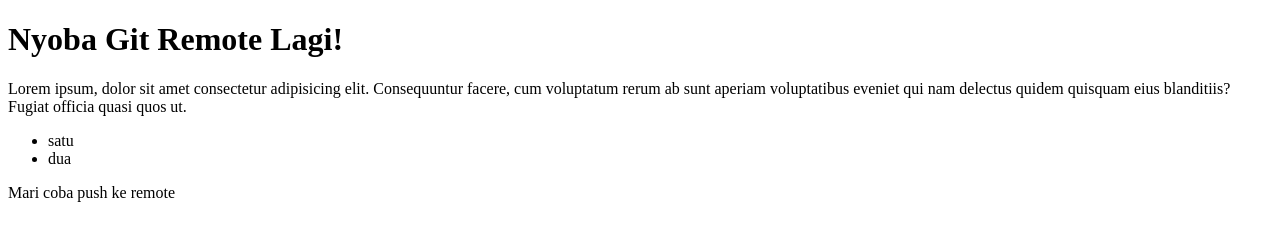
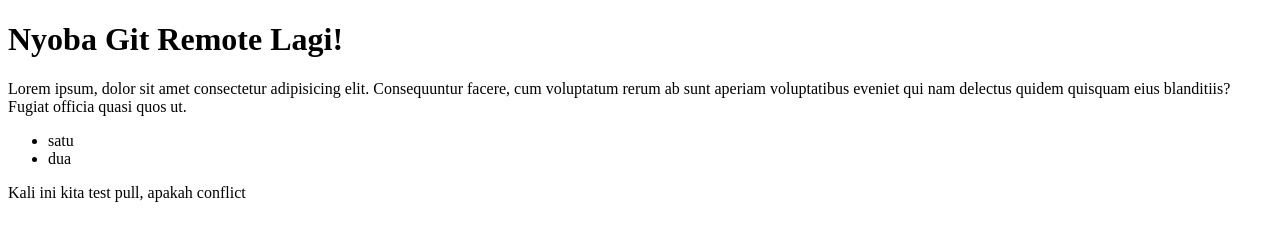
Before and after one commit to dimastri24/Learn-Remote-Git-2, a plain HTML site: page index.html in a window 1280 px wide. Drawn offline with Linux system fonts and the light colour scheme.

Commit message:
coba pull remote

```diff
--- a/index.html
+++ b/index.html
@@ -17,7 +17,7 @@
         <li>dua</li>
     </ul>
 
-    <p>Mari coba push ke remote</p>
+    <p>Kali ini kita test pull, apakah conflict</p>
 </body>
 
 </html>
```
